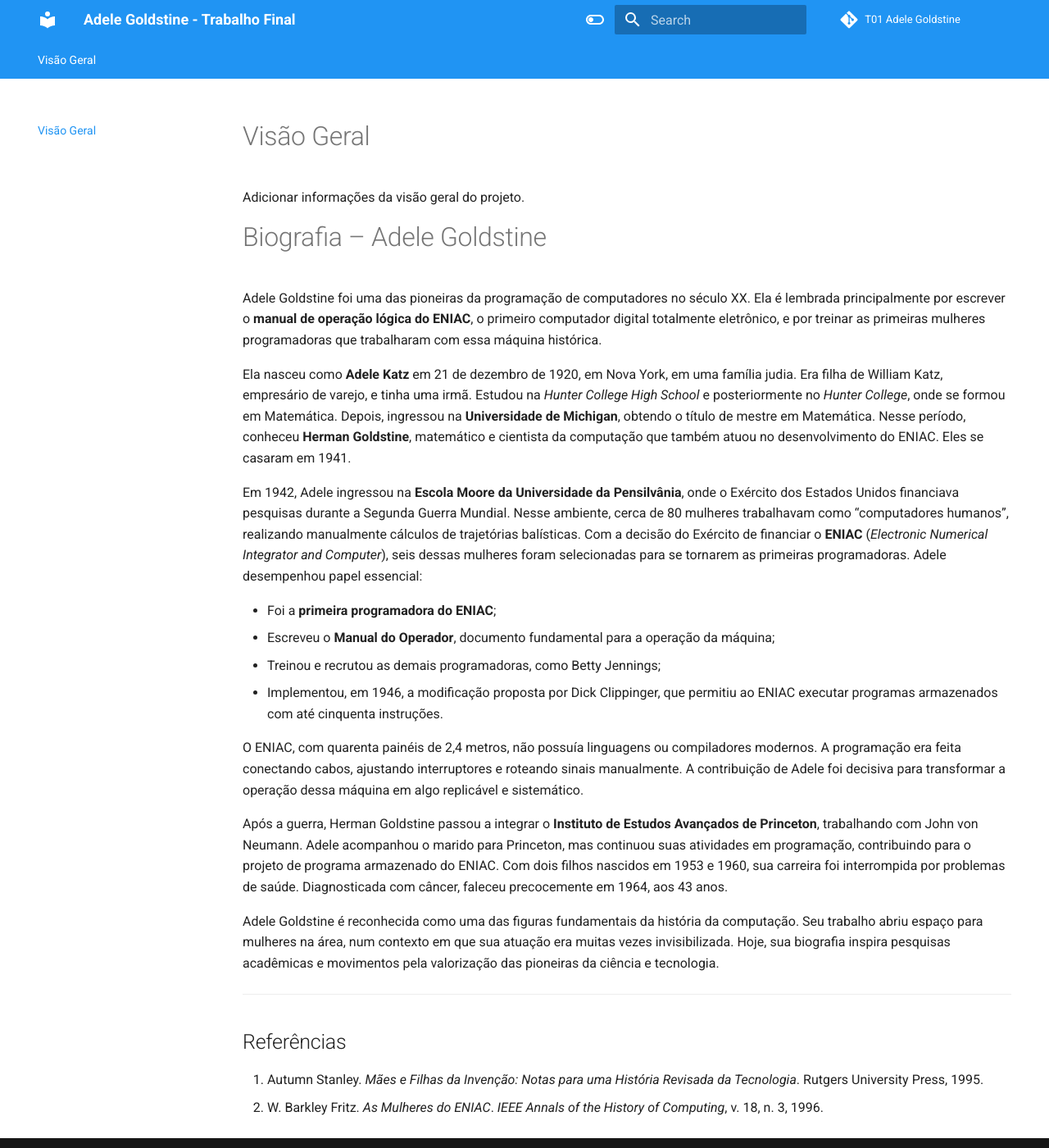
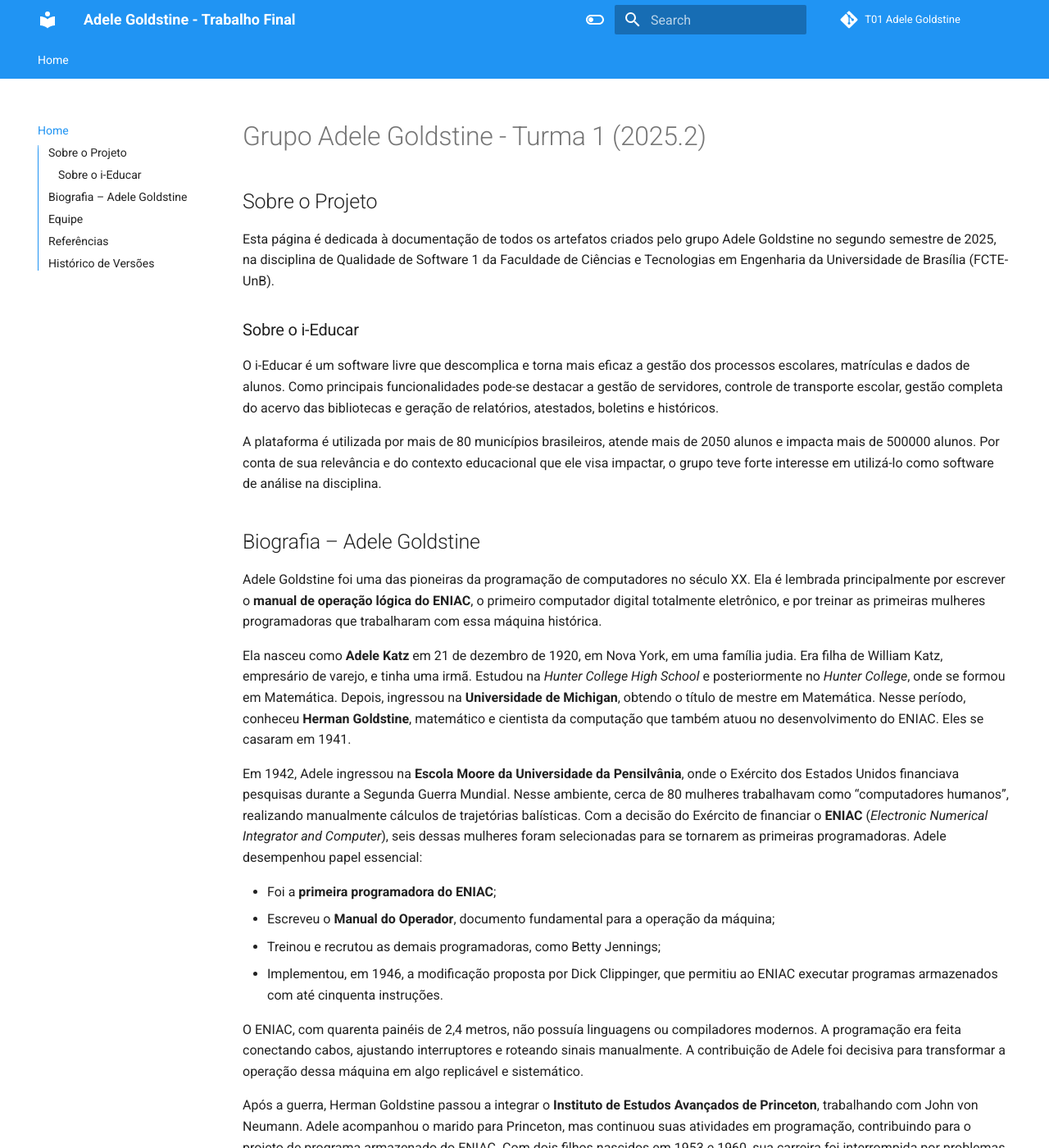
Before and after one commit to FCTE-Qualidade-de-Software-1/2025-2_T01_ADELE-GOLDSTINE, an MkDocs documentation site: the page built from docs/index.md, in a window 1280 px wide and 1400 px high. Shown: the whole window at 82% size. Built offline with MkDocs 1.6.1 and Material for MkDocs 9.7.7, drawn with Linux system fonts in a browser that asks for light colours; comment, search, counter and statistics services are not loaded; some of the changed text lies outside the part shown.

Commit message:
add sobre o projeto e i-educar

```diff
--- a/docs/index.md
+++ b/docs/index.md
@@ -1,9 +1,16 @@
-# Visão Geral
+# Grupo Adele Goldstine - Turma 1 (2025.2)
 
-Adicionar informações da visão geral do projeto.
+## Sobre o Projeto
 
+Esta página é dedicada à documentação de todos os artefatos criados pelo grupo Adele Goldstine no segundo semestre de 2025, na disciplina de Qualidade de Software 1 da Faculdade de Ciências e Tecnologias em Engenharia da Universidade de Brasília (FCTE-UnB).
 
-# Biografia – Adele Goldstine
+### Sobre o i-Educar
+
+O i-Educar é um software livre que descomplica e torna mais eficaz a gestão dos processos escolares, matrículas e dados de alunos. Como principais funcionalidades pode-se destacar a gestão de servidores, controle de transporte escolar, gestão completa do acervo das bibliotecas e geração de relatórios, atestados, boletins e históricos.
+
+A plataforma é utilizada por mais de 80 municípios brasileiros, atende mais de 2050 alunos e impacta mais de 500000 alunos. Por conta de sua relevância e do contexto educacional que ele visa impactar, o grupo teve forte interesse em utilizá-lo como software de análise na disciplina.
+
+## Biografia – Adele Goldstine
 
 Adele Goldstine foi uma das pioneiras da programação de computadores no século XX. Ela é lembrada principalmente por escrever o **manual de operação lógica do ENIAC**, o primeiro computador digital totalmente eletrônico, e por treinar as primeiras mulheres programadoras que trabalharam com essa máquina histórica.
 
@@ -22,8 +29,75 @@
 
 Adele Goldstine é reconhecida como uma das figuras fundamentais da história da computação. Seu trabalho abriu espaço para mulheres na área, num contexto em que sua atuação era muitas vezes invisibilizada. Hoje, sua biografia inspira pesquisas acadêmicas e movimentos pela valorização das pioneiras da ciência e tecnologia.
 
+<div align="center">
+  <font size="4"><p style="text-align: center; margin-bottom: 50px;"><b>Figura 1: Adele Goldstine</b></p></font>
+</div>
+
+<div
+    align="center">
+    <img
+    src="assets/adele-goldstine-photo.jpg"
+    alt="Retrato da Adele Goldstine"
+    style=" max-width: 80%; height: auto; margin-bottom: 20px;"
+    >
+</div>
+
+## Equipe
+
+<table>
+  <tr>
+    <td align="center">
+      <a href="http://github.com/andre-maia51">
+        <img src="http://github.com/andre-maia51.png" width="100" height="100" style="border-radius: 50%; object-fit: cover;" alt=""/>
+        <br /><sub><b>André Maia</b></sub>
+      </a>
+    </td>
+    <td align="center">
+      <a href="https://github.com/Caio-Antonio">
+        <img src="http://github.com/Caio-Antonio.png" width="100" height="100" style="border-radius: 50%; object-fit: cover;" alt=""/>
+        <br /><sub><b>Caio Antônio</b></sub>
+      </a>
+    </td>
+    <td align="center">
+      <a href="https://github.com/ccarlaa">
+        <img src="http://github.com/ccarlaa.png" width="100" height="100" style="border-radius: 50%; object-fit: cover;" alt=""/>
+        <br /><sub><b>Carla Ribeiro</b></sub>
+      </a>
+    </td>
+    <td align="center">
+      <a href="https://github.com/manuvaladares">
+        <img src="https://github.com/manuvaladares.png" width="100" height="100" style="border-radius: 50%; object-fit: cover;" alt=""/>
+        <br /><sub><b>Manuella Valadares</b></sub>
+      </a>
+    </td>
+    <td align="center">
+      <a href="https://github.com/devMarcosVM">
+        <img src="http://github.com/devMarcosVM.png" width="100" height="100" style="border-radius: 50%; object-fit: cover;" alt=""/>
+        <br /><sub><b>Marcos Marinho</b></sub>
+      </a>
+    </td>
+    <td align="center">
+      <a href="https://github.com/ZenildaVieira">
+        <img src="http://github.com/ZenildaVieira.png" width="100" height="100" style="border-radius: 50%; object-fit: cover;" alt=""/>
+        <br /><sub><b>Zenilda Vieira</b></sub>
+      </a>
+    </td>
+  </tr>
+</table>
+
 ---
 
 ## Referências
-1. Autumn Stanley. *Mães e Filhas da Invenção: Notas para uma História Revisada da Tecnologia*. Rutgers University Press, 1995.
-2. W. Barkley Fritz. *As Mulheres do ENIAC*. *IEEE Annals of the History of Computing*, v. 18, n. 3, 1996.
+
+> [1] Autumn Stanley. *Mães e Filhas da Invenção: Notas para uma História Revisada da Tecnologia*. Rutgers University Press, 1995.
+
+> [2] W. Barkley Fritz. *As Mulheres do ENIAC*. *IEEE Annals of the History of Computing*, v. 18, n. 3, 1996.
+
+> [3] i-Educar. *Sobre o i-Educar*. Disponível em: <[i-educar](https://ieducar.org/)>
+
+## Histórico de Versões
+
+|Versão|Data|Descrição|Autor|Revisor|
+|:----:|----|---------|-----|:-------:|
+|`1.0`|26/09/2025|Adição da Biografia da Adele|[Zenilda Vieira](https://github.com/ZenildaVieira)|[André Maia](http://github.com/andre-maia51)|
+|`1.1`|27/09/2025|Adição das informações gerais do projeto e do i-Educar|[André Maia](http://github.com/andre-maia51)|[Zenilda Vieira](https://github.com/ZenildaVieira)|
--- a/mkdocs.yml
+++ b/mkdocs.yml
@@ -30,4 +30,4 @@
     - content.code.copy
 
 nav:
-  - 'Visão Geral': 'index.md'
+  - 'Home': 'index.md'
```
Also changed, not shown: docs/assets/adele-goldstine-photo.jpg (added).
